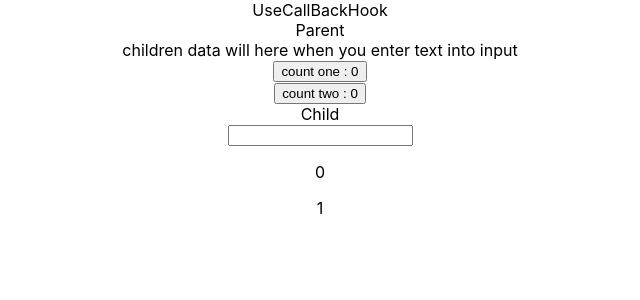
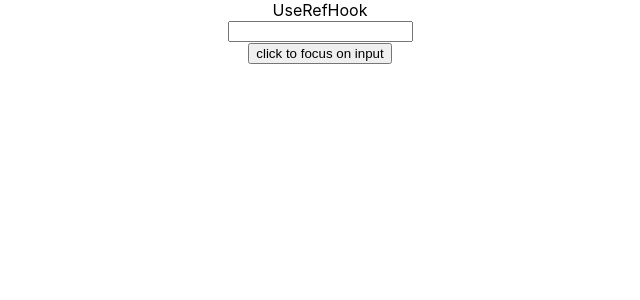
Before and after one commit to es-77/react-js-learn-app, a React (Create React App) app: page / in a window 1280 px wide. Shown: the top 300 px of the page, without its empty margins (320-960 px from the left). Built offline with nearby package versions, Linux system fonts and the light colour scheme.

Commit message:
use ref hook

```diff
--- a/src/App.js
+++ b/src/App.js
@@ -21,9 +21,9 @@ function App() {
       {/* <UseContextHook /> */}
       {/* <UseReducerHook /> */}
       {/* <UseMemoHook /> */}
-      <UseCallBackHook />
-      {/*<UseRefHook />
-      <UseImperativeHook />
+      {/* <UseCallBackHook /> */}
+      <UseRefHook />
+      {/*<UseImperativeHook />
       <UseLayoutEffectHook />
       <UseLoggerHook />
       <UseDebugValueHook />
--- a/src/hooks_components/UseRefHook.js
+++ b/src/hooks_components/UseRefHook.js
@@ -1,9 +1,21 @@
-import React from 'react'
+import React, { useRef } from 'react'
 
 export default function UseRefHook() {
+    const refInput = useRef();
+    function handleClick() {
+        console.log('function call', refInput.current.value);
+        refInput.current.focus();
+        // refInput.current.value = 'focus on input';
+        // refInput.current.style.color = 'red';
+        // refInput.current.style.display = 'none';
+    }
     return (
         <div>
             UseRefHook
+            <br />
+            <input ref={refInput} type="text" name="name" id="name" />
+            <br />
+            <button onClick={handleClick}> click to focus on input</button>
         </div>
     )
 }
```
